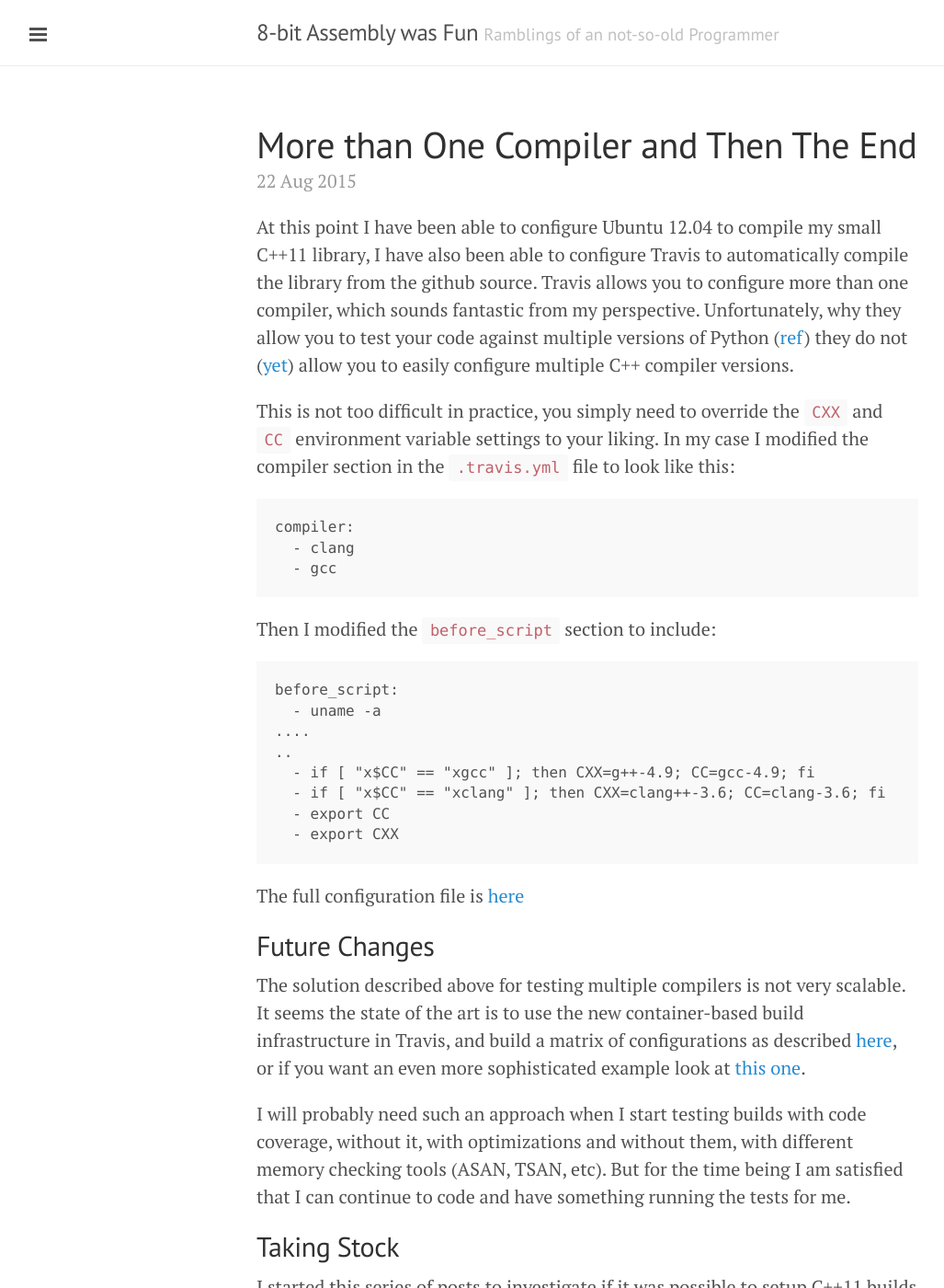
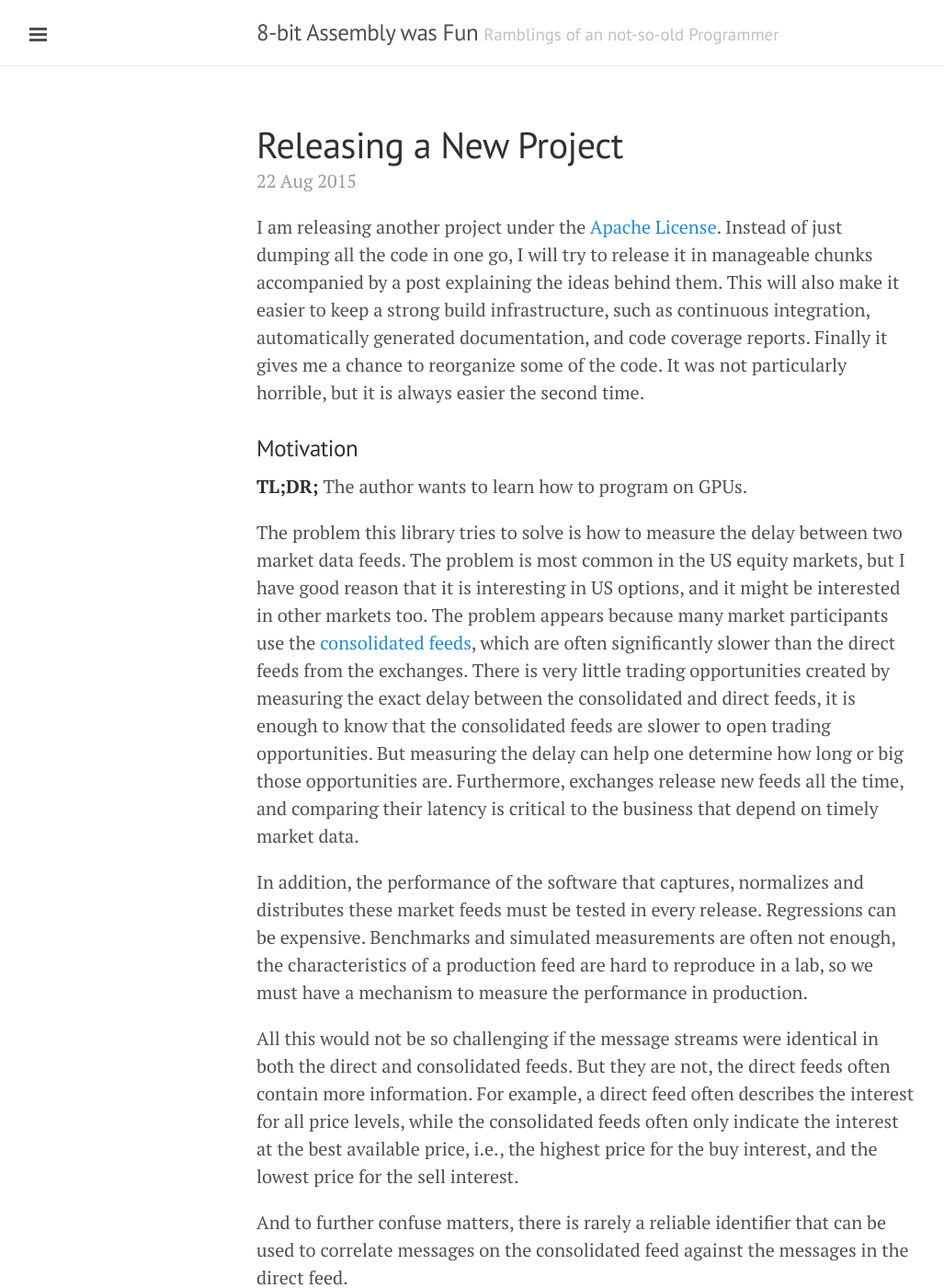
Before and after one commit to coryan/coryan.github.io, a Jekyll site: the page built from index.html, in a window 1280 px wide and 1400 px high. Shown: the whole window at 92% size, without its empty margins (1-1028 px from the left). Built offline with Jekyll 4.4.1, drawn with Linux system fonts in a browser that asks for light colours; Markdown is read by kramdown in place of the engine named in the settings; formulas are drawn with MathJax 3; the list of posts is cut into pages by our own code; some of the changed text lies outside the part shown.

Commit message:
Post about motivation for JayBeams

```diff
--- a/_config.yml
+++ b/_config.yml
@@ -1,5 +1,5 @@
 # Dependencies
-markdown:         redcarpet
+markdown:         kramdown
 highligher:       true
 
 # Permalinks
--- a/_includes/head.html
+++ b/_includes/head.html
@@ -25,4 +25,9 @@
 
   <!-- RSS -->
   <link rel="alternate" type="application/rss+xml" title="RSS" href="/atom.xml">
+
+  <!-- MathJax -->
+  <script type="text/javascript"
+            src="http://cdn.mathjax.org/mathjax/latest/MathJax.js?config=TeX-AMS-MML_HTMLorMML">
+  </script>
 </head>
--- /dev/null
+++ b/_posts/2015-08-22-releasing-a-new-project.md
@@ -0,0 +1,83 @@
+---
+layout: post
+title: Releasing a New Project
+date: 2015-08-22 23:00
+---
+
+I am releasing another project under the
+[Apache License](http://www.apache.org/licenses/LICENSE-2.0).
+Instead of just dumping all the code in one go, I will try to release
+it in manageable chunks accompanied by a post explaining the ideas
+behind them.
+This will also make it easier to keep a strong build infrastructure,
+such as continuous integration, automatically generated documentation,
+and code coverage reports.
+Finally it gives me a chance to reorganize some of the code.  It was
+not particularly horrible, but it is always easier the second time.
+
+### Motivation
+
+**TL;DR;** The author wants to learn how to program on GPUs.
+
+The problem this library tries to solve is how to measure the delay
+between two market data feeds.
+The problem is most common in the US equity markets, but I have good
+reason that it is interesting in US options, and it might be
+interested in other markets too.
+The problem appears because many market participants use the
+[consolidated feeds](https://en.wikipedia.org/wiki/National_market_system_plan),
+which are often significantly slower than the direct feeds from the
+exchanges.
+There is very little trading opportunities created by measuring the
+exact delay between the consolidated and direct feeds, it is enough to
+know that the consolidated feeds are slower to open trading
+opportunities.
+But measuring the delay can help one determine how long or big those
+opportunities are.  Furthermore, exchanges release new feeds all the
+time, and comparing their latency is critical to the business that
+depend on timely market data.
+
+In addition, the performance of the software that captures, normalizes
+and distributes these market feeds must be tested in every release.
+Regressions can be expensive.  Benchmarks and simulated measurements
+are often not enough, the characteristics of a production feed are
+hard to reproduce in a lab, so we must have a mechanism to measure the
+performance in production.
+
+All this would not be so challenging if the message streams were
+identical in both the direct and consolidated feeds.  But they are
+not, the direct feeds often contain more information.
+For example, a direct feed often describes the interest for all price
+levels, while the consolidated feeds often only indicate the interest
+at the best available price, i.e., the highest price for the buy
+interest, and the lowest price for the sell interest.
+
+And to further confuse matters, there is rarely a reliable identifier
+that can be used to correlate messages on the consolidated feed
+against the messages in the direct feed.
+
+The approach that we attempt on this library is to treat the market
+feeds as basic timeseries, and then perform time-delay estimation
+using the [cross
+correlation](https://en.wikipedia.org/wiki/Cross-correlation) of the
+paired timeseries.
+
+Cross-correlation (and time-delay estimation) are expensive operations
+if performed naively.
+A naive cross-relation is a $$O(n^2)$$ algorithm, fortunately, one can
+use Fast-Fourier-Transform (FFT) to implement the algorithm in
+$$O(n\log(n))$$.
+In addition, both FFTs and the time-delay estimation algorithms can be
+implemented efficiently on modern GPUs, to further speed up the
+computation.
+
+Though the primary motivation is the analysis of market data feeds, I
+believe this technique is applicable any time the same timeseries is
+measured in two different ways.  For example, CPU utilization, page
+hit rates, server crash counts, etc.
+
+### First Commit
+
+That said, we need to start coding something.  So I created a
+repository in github.com (with some basic defaults), and then submitted
+the `autoconf` and `automake` [boilerplate](https://github.com/coryan/jaybeams/commit/9d4c2490c185e775cee65bf78fc25251e935c5f0).
```
Also changed, not shown: public/travis-screenshot.png (renamed from travis-screenshot.png).
